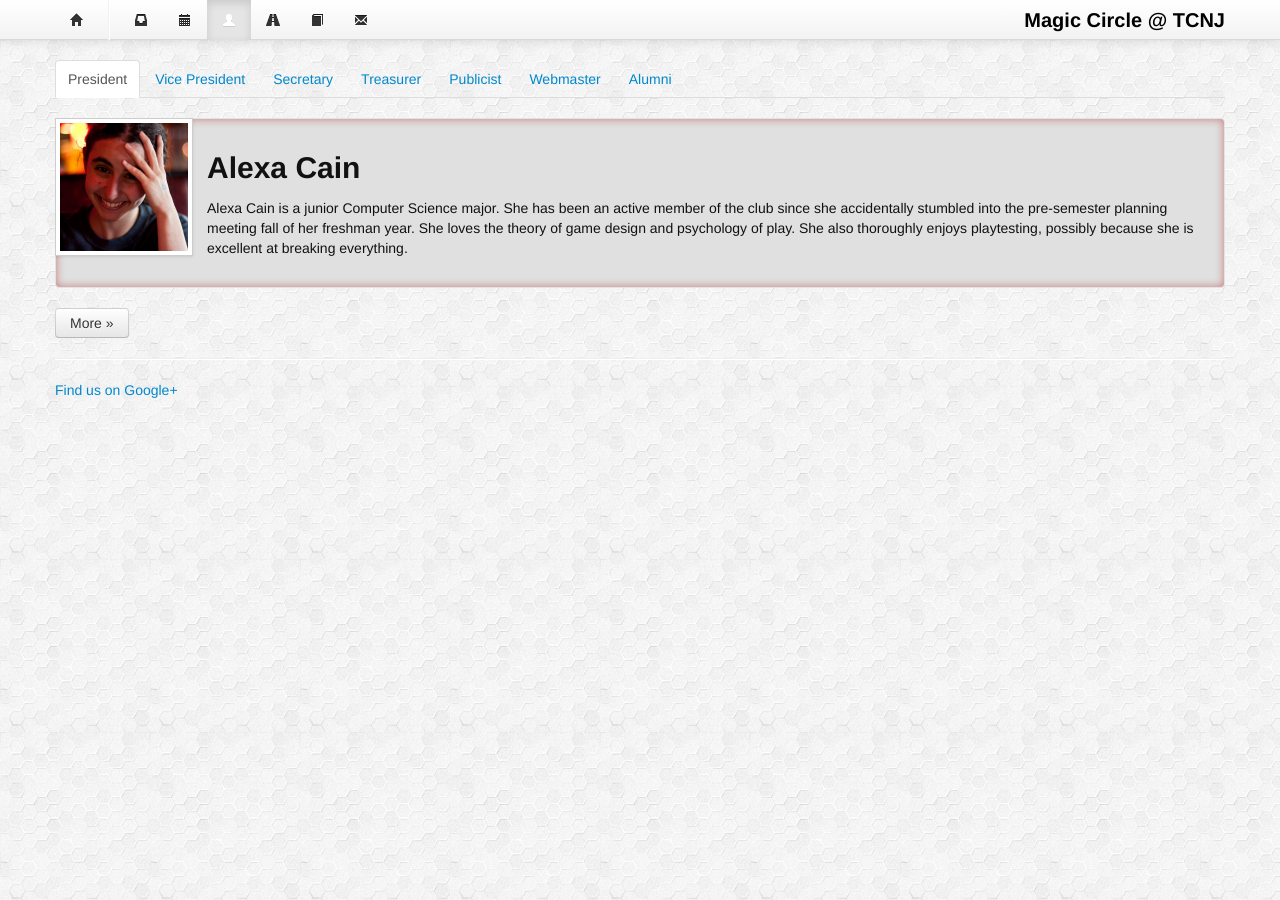
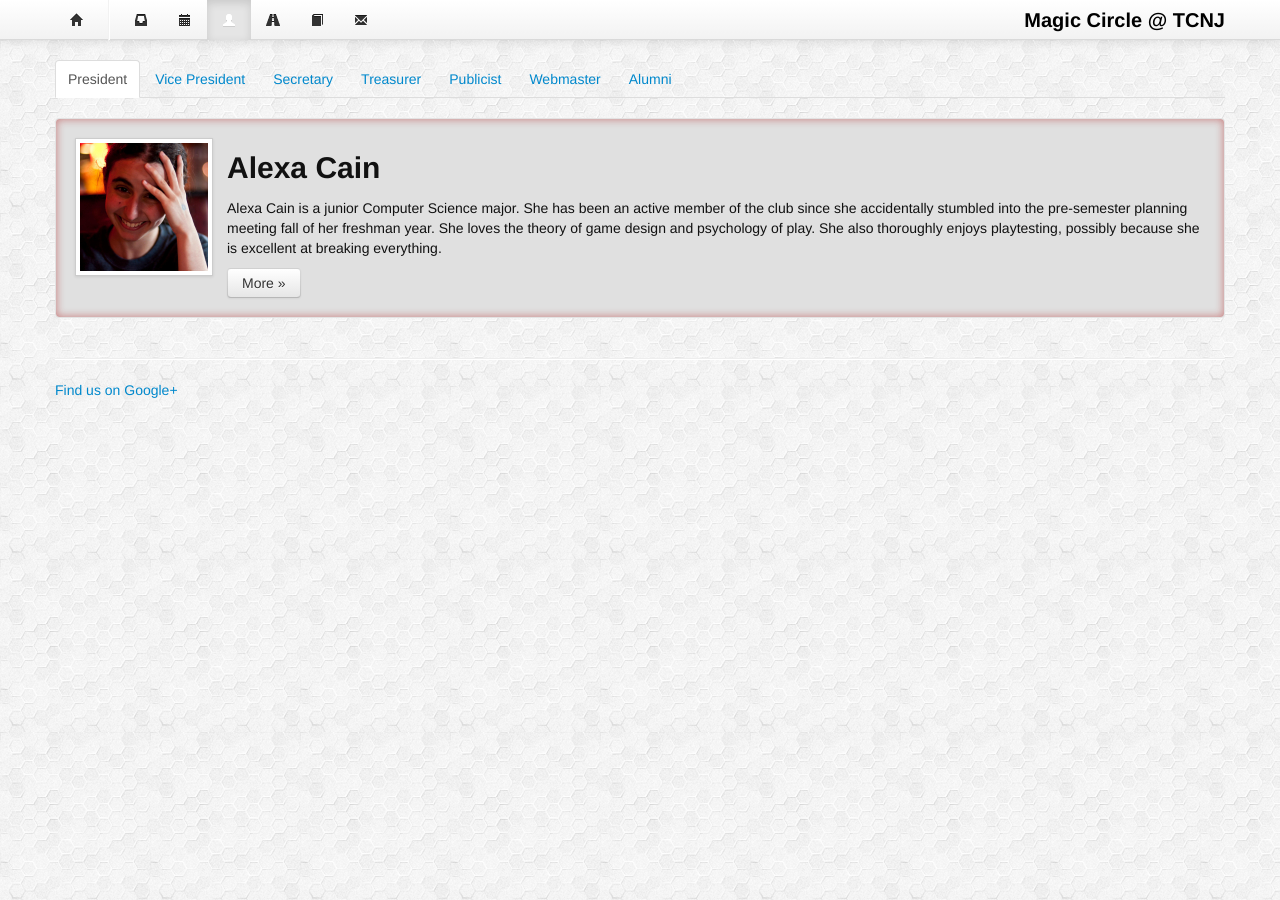
Before and after one commit to tcnj-magic-circle/tcnj-magic-circle.github.com, a Jekyll site: the page built from people/index.html, in a window 1280 px wide. Built offline with Jekyll 4.4.1, drawn with Linux system fonts in a browser that asks for light colours; nearby versions of some CDN libraries.

Commit message:
Eboard formatting changes

```diff
--- a/people/index.html
+++ b/people/index.html
@@ -40,12 +40,12 @@ alumni:
       {% if forloop.first %} <div class="tab-pane fade in active" id="EBoard_{{ forloop.index0 }}">
       {% else %} <div class="tab-pane fade in" id="EBoard_{{ forloop.index0 }}">
       {% endif %}
-        <img class="img-eboard img-polaroid" src="/assets/img/eboard/{{ member.title }}.jpg" height="128" width="128" />
         <div class="well">
-        <h2>{{ member.name }}</h2>
-	<p>{{ member.bio }}</p>
-</div>
-	<a class="btn" href="{{ member.external }}" target="_blank">More &raquo</a>
+          <img class="img-eboard img-polaroid" src="/assets/img/eboard/{{ member.title }}.jpg" height="128" width="128" />
+          <h2>{{ member.name }}</h2>
+        	<p>{{ member.bio }}</p>
+          <a class="btn" href="{{ member.external }}" target="_blank">More &raquo</a>
+        </div>
       </div>
     {% endfor %}
 
```
